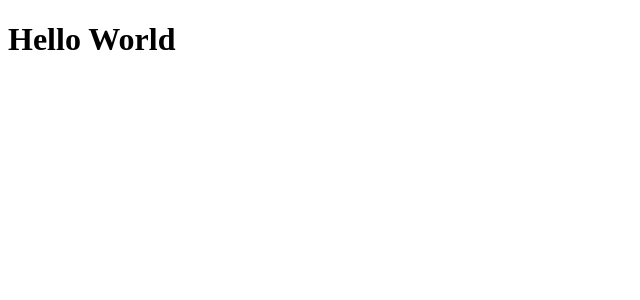
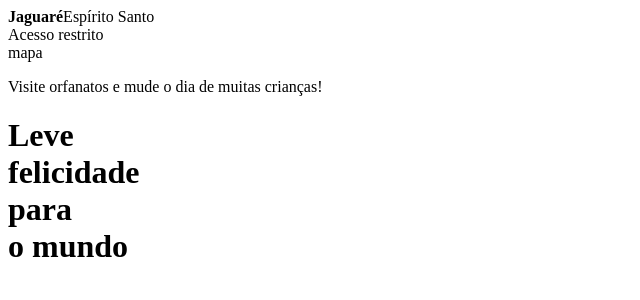
Before and after one commit to die-goncalves/happy_2.0.frontend, a React (Create React App) app: page / in a window 1280 px wide. Shown: the top 300 px of the page, without its empty margins (0-640 px from the left). Built offline with nearby package versions, Linux system fonts and the light colour scheme.

Commit message:
Create the homepage

```diff
--- a/src/App.tsx
+++ b/src/App.tsx
@@ -1,9 +1,32 @@
 import React from "react";
+import logoImg from "./images/logo.svg";
 
 function App() {
   return (
-    <div className="App">
-      <h1>Hello World</h1>
+    <div id="homepage">
+      <div className="grid-container">
+        <div className="logo"></div>
+        <div className="city">
+          <strong>Jaguaré</strong>
+          <span>Espírito Santo</span>
+        </div>
+        <div className="restrict">Acesso restrito</div>
+        <div className="map">mapa</div>
+        <div className="img"></div>
+        <div className="description">
+          <p>Visite orfanatos e mude o dia de muitas crianças!</p>
+        </div>
+        <div className="title">
+          <h1>
+            Leve
+            <br />
+            felicidade
+            <br />
+            para
+            <br />o mundo
+          </h1>
+        </div>
+      </div>
     </div>
   );
 }
```
